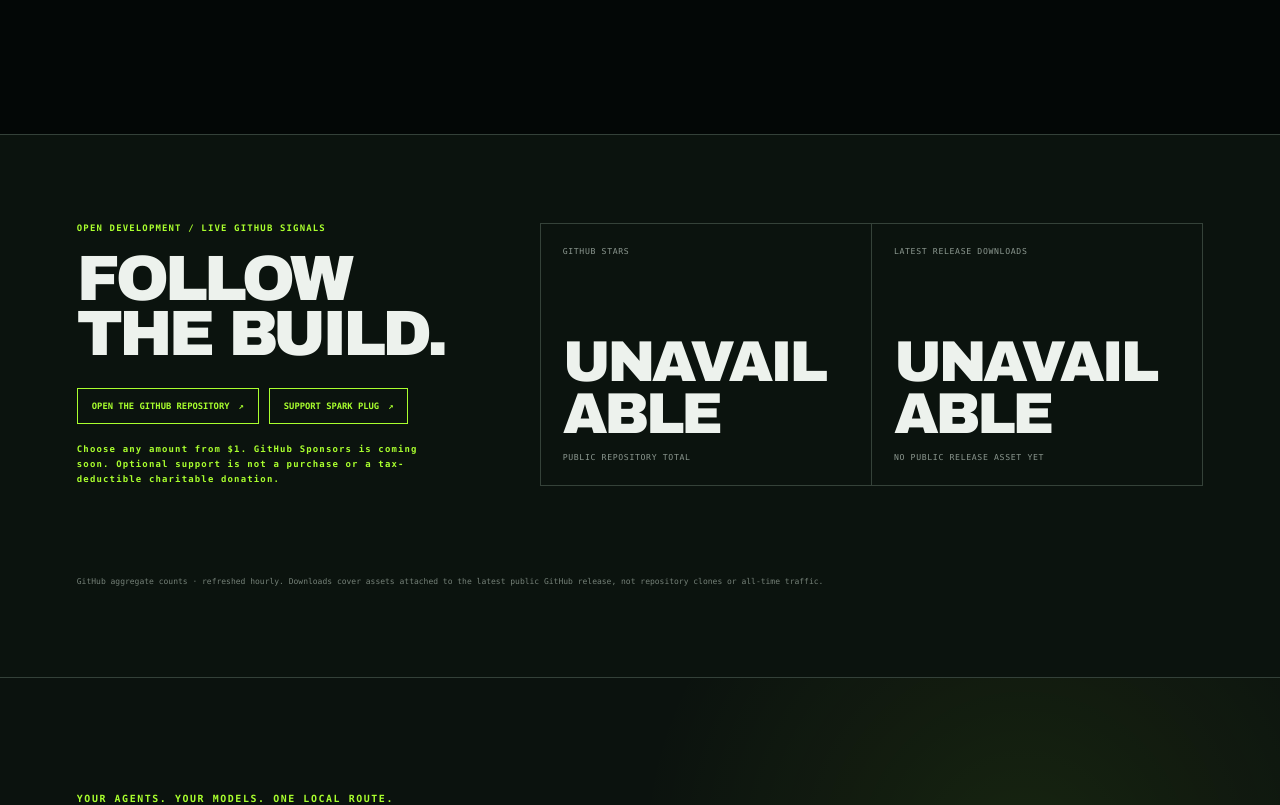
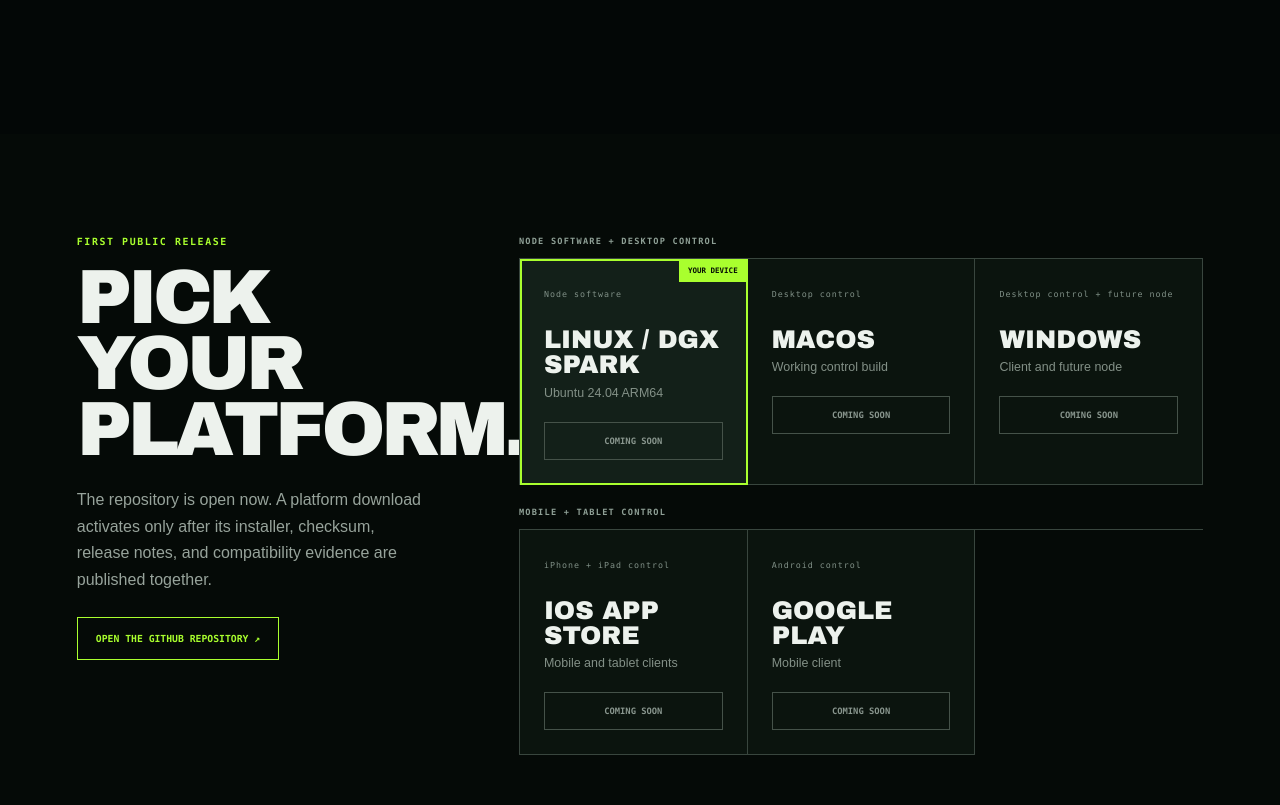
Before and after one commit to GameWorldsDEV/spark-plug, a Next.js app: page / in a window 1280 px wide. Shown: the part 2660-3465 px from the top of the page. Built offline with nearby package versions, Linux system fonts and the light colour scheme; no server answers.

Commit message:
fix: surface desktop downloads after hero

```diff
--- a/src/app/page.module.css
+++ b/src/app/page.module.css
@@ -40,6 +40,8 @@
   text-transform: uppercase;
 }
 .headerCta:hover { color: #071006; background: var(--lime); }
+
+.content { display: flex; flex-direction: column; }
 
 .release {
   padding: clamp(72px, 8vw, 110px) clamp(22px, 6vw, 92px);
@@ -89,6 +91,8 @@
 }
 
 @media (max-width: 900px) {
+  .release { order: 99; }
+  .faq { order: 100; }
   .downloadCenter, .faq { grid-template-columns: 1fr; }
   .downloadIntro { max-width: 650px; }
   .downloadGrid { grid-template-columns: repeat(3, minmax(0, 1fr)); }
--- a/src/app/page.tsx
+++ b/src/app/page.tsx
@@ -44,8 +44,14 @@
         <a className={styles.headerCta} href={currentRelease.repositoryUrl} rel="noopener noreferrer">GitHub <span aria-hidden="true">↗</span></a>
       </header>
 
-      <div id="main-content">
+      <div id="main-content" className={styles.content}>
         <Story />
+
+        <section className={styles.release} id="release" aria-labelledby="release-title">
+          <h2 id="release-title" className={styles.srOnly}>Spark Plug releases</h2>
+          <ReleaseDownloads manifest={currentRelease} />
+        </section>
+
         <GitHubProof />
         <ToolsCarousel />
         <RoutingSection />
@@ -56,11 +62,6 @@
         <TrainingSection />
         <WhyTeaser />
         <RoadmapSection />
-
-        <section className={styles.release} id="release" aria-labelledby="release-title">
-          <h2 id="release-title" className={styles.srOnly}>Spark Plug releases</h2>
-          <ReleaseDownloads manifest={currentRelease} />
-        </section>
 
         <section className={styles.faq} aria-labelledby="faq-title">
           <div><p className={styles.eyebrow}>STRAIGHT ANSWERS</p><h2 id="faq-title">Before you plug in.</h2></div>
```
Also changed, not shown: 1 other file (tests, documents, lock files or other folders).
